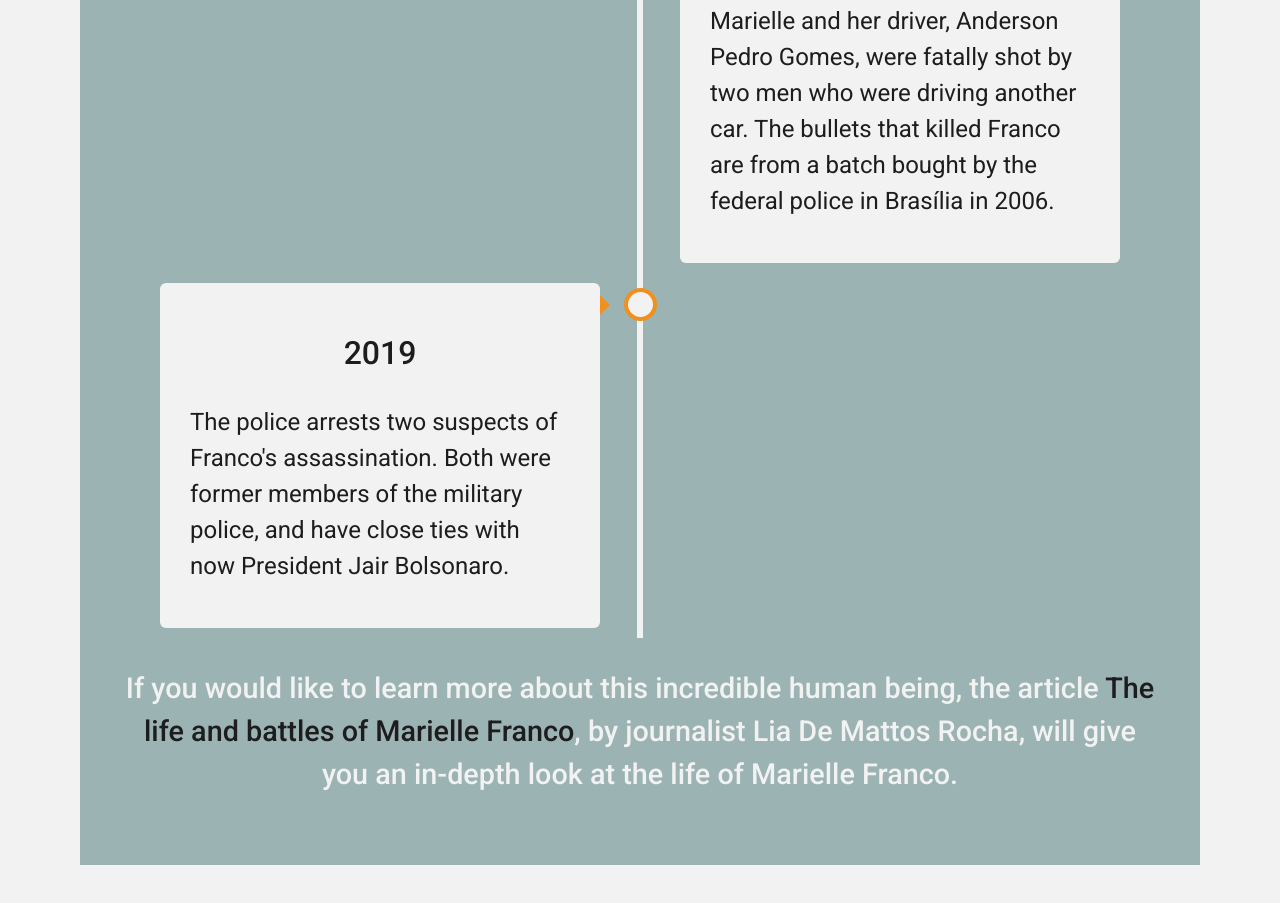
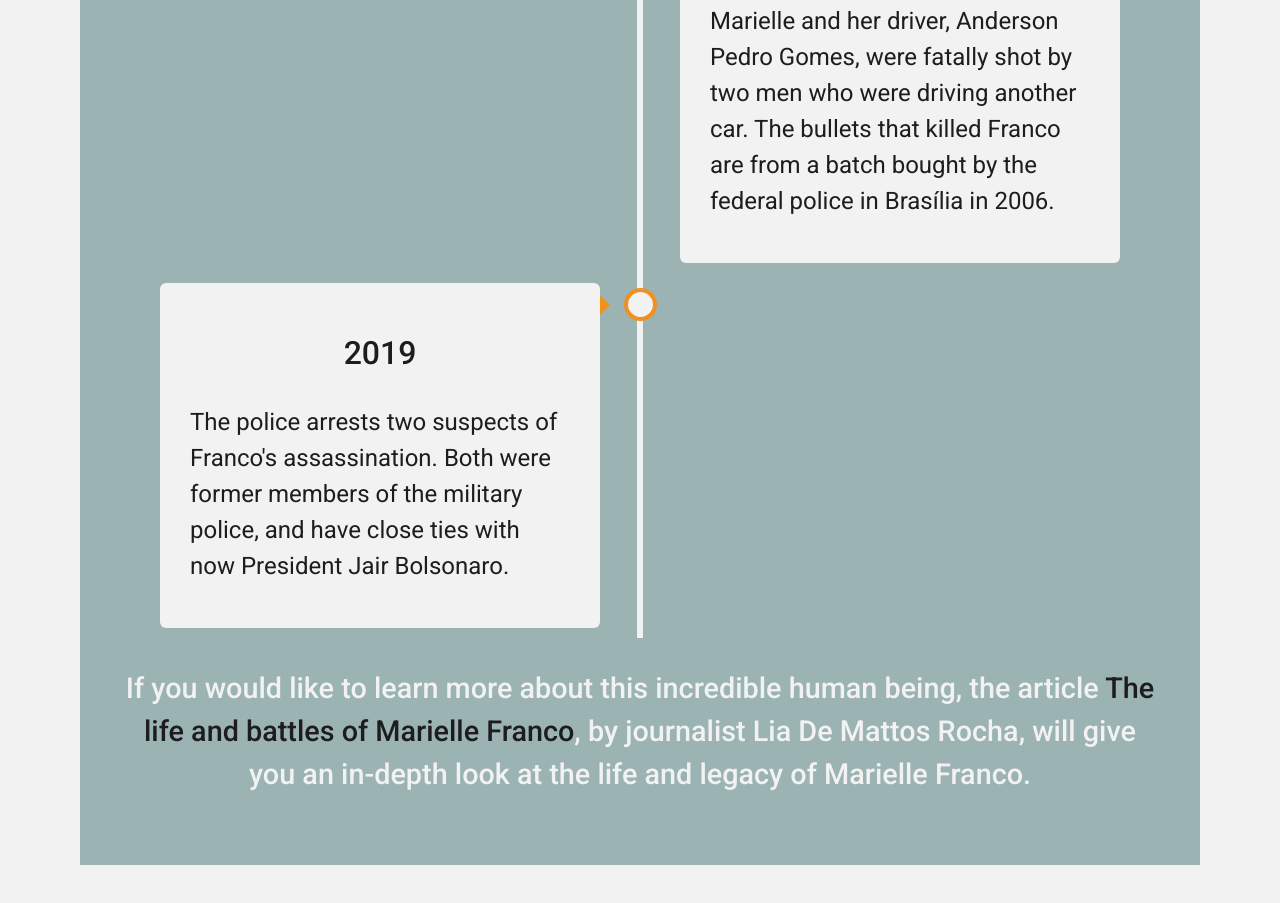
Before and after one commit to leinefran/free-code-camp_responsive-web-design, a plain HTML site: page marielle-franco_tribute-page/index.html in a window 1280 px wide. Shown: the part 3557-4460 px from the top of the page. Drawn offline with Linux system fonts and the light colour scheme.

Commit message:
Changed: text inside h3 tag at the end of the document.

```diff
--- a/marielle-franco_tribute-page/index.html
+++ b/marielle-franco_tribute-page/index.html
@@ -90,7 +90,7 @@
                 </div>
             </section>
 
-            <h3>If you would like to learn more about this incredible human being, the article <a target="_blank" href="https://www.opendemocracy.net/en/democraciaabierta/life-and-battles-marielle-franco/">The life and battles of Marielle Franco</a>, by journalist Lia De Mattos Rocha, will give you an in-depth look at the life of Marielle Franco.</h3>
+            <h3>If you would like to learn more about this incredible human being, the article <a target="_blank" href="https://www.opendemocracy.net/en/democraciaabierta/life-and-battles-marielle-franco/">The life and battles of Marielle Franco</a>, by journalist Lia De Mattos Rocha, will give you an in-depth look at the life and legacy of Marielle Franco.</h3>
 
         </main>
     </body>
```
